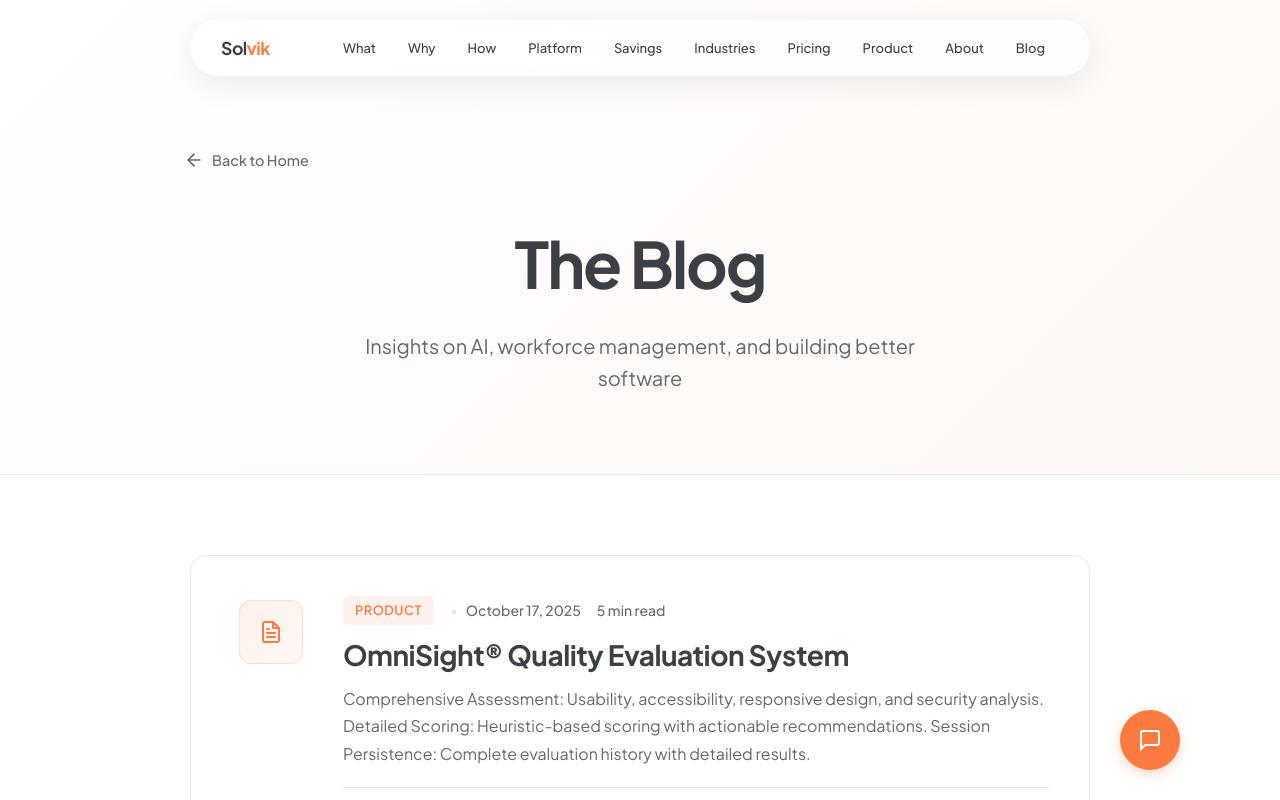
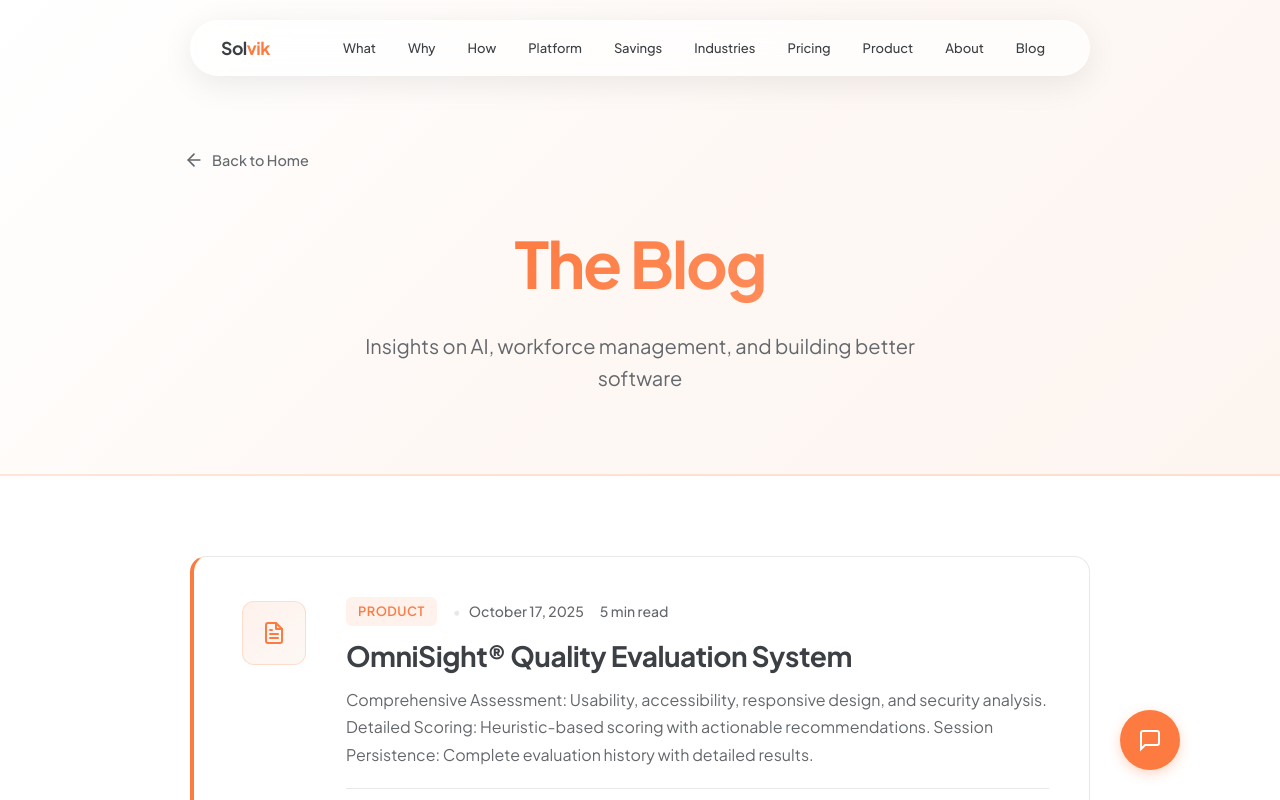
Before and after one commit to AnoopKishanS/agentCertifyWeb, a React (Vite) app: page /blog in a window 1280 px wide. Shown: the top 800 px of the page. Built offline with nearby package versions, Linux system fonts and the light colour scheme.

Commit message:
blog css

```diff
--- a/src/pages/BlogArticle.css
+++ b/src/pages/BlogArticle.css
@@ -44,6 +44,8 @@ html:has(.blog-article-page) {
 
 .article-header-compact {
   margin-bottom: 60px;
+  padding-top: 24px;
+  border-top: 3px solid var(--color-primary);
 }
 
 .article-meta-compact {
@@ -56,7 +58,7 @@ html:has(.blog-article-page) {
 
 .meta-category {
   font-weight: 600;
-  color: var(--color-text-main);
+  color: var(--color-primary);
   text-transform: capitalize;
 }
 
@@ -74,9 +76,12 @@ html:has(.blog-article-page) {
   font-size: 3.5rem;
   font-weight: 800;
   letter-spacing: -2px;
-  color: var(--color-text-main);
   line-height: 1.1;
   margin-bottom: 24px;
+  background: linear-gradient(135deg, var(--color-primary) 0%, #ff8c5a 100%);
+  -webkit-background-clip: text;
+  background-clip: text;
+  -webkit-text-fill-color: transparent;
 }
 
 .article-description {
--- a/src/pages/BlogPage.css
+++ b/src/pages/BlogPage.css
@@ -15,9 +15,9 @@ html:has(.blog-page) {
 
 .blog-hero {
   padding: 140px 20px 80px;
-  background: linear-gradient(135deg, #ffffff 0%, #fef8f5 100%);
+  background: linear-gradient(135deg, #ffffff 0%, #fef8f5 50%, #fdf5f0 100%);
   text-align: center;
-  border-bottom: 1px solid var(--color-border);
+  border-bottom: 2px solid rgba(253, 123, 65, 0.2);
 }
 
 .blog-hero .container {
@@ -52,8 +52,11 @@ html:has(.blog-page) {
   font-size: 4rem;
   font-weight: 800;
   letter-spacing: -2px;
-  color: var(--color-text-main);
   margin-bottom: 16px;
+  background: linear-gradient(135deg, var(--color-primary) 0%, #ff8c5a 100%);
+  -webkit-background-clip: text;
+  background-clip: text;
+  -webkit-text-fill-color: transparent;
 }
 
 .blog-hero-subtitle {
@@ -62,6 +65,11 @@ html:has(.blog-page) {
   max-width: 600px;
   margin: 0 auto;
   font-weight: 400;
+}
+
+.blog-hero-subtitle strong {
+  color: var(--color-primary);
+  font-weight: 600;
 }
 
 .blog-content {
@@ -84,12 +92,14 @@ html:has(.blog-page) {
   background: white;
   border-radius: 16px;
   border: 1px solid var(--color-border);
+  border-left: 4px solid var(--color-primary);
   transition: all 0.3s ease;
 }
 
 .blog-post-item:hover {
-  box-shadow: 0 8px 32px rgba(0, 0, 0, 0.08);
-  border-color: rgba(253, 123, 65, 0.3);
+  box-shadow: 0 8px 32px rgba(253, 123, 65, 0.12);
+  border-color: var(--color-primary);
+  border-left-color: var(--color-primary);
   transform: translateY(-2px);
 }
 
```
